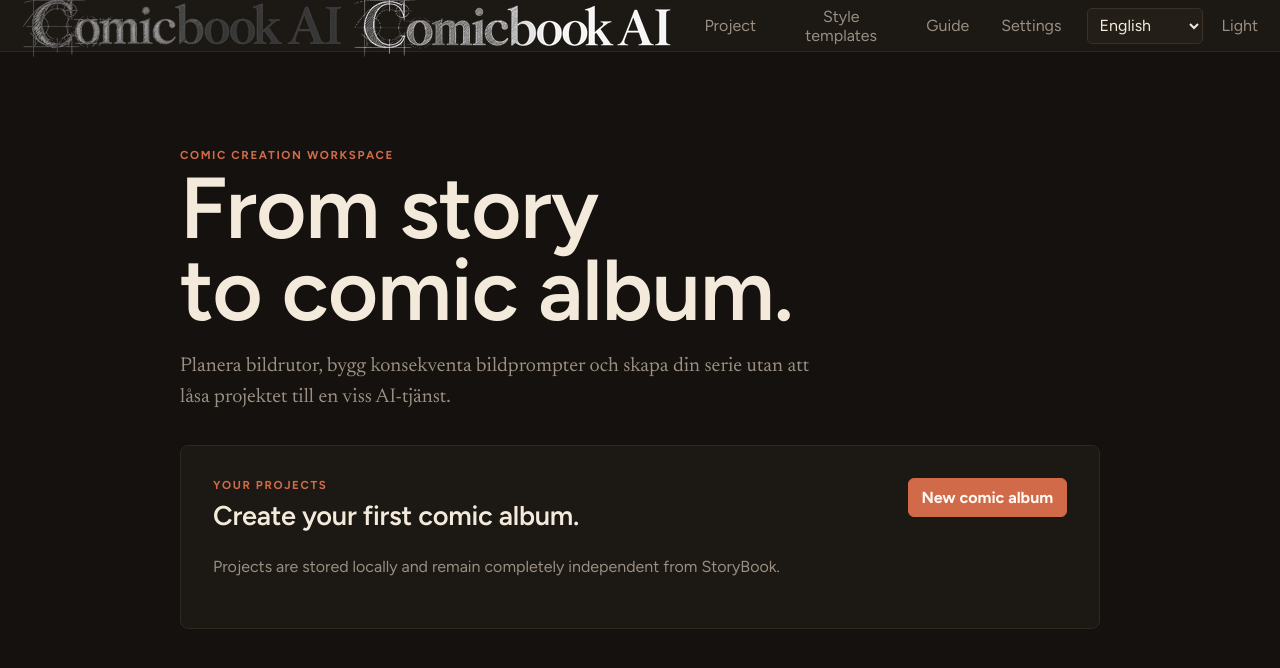
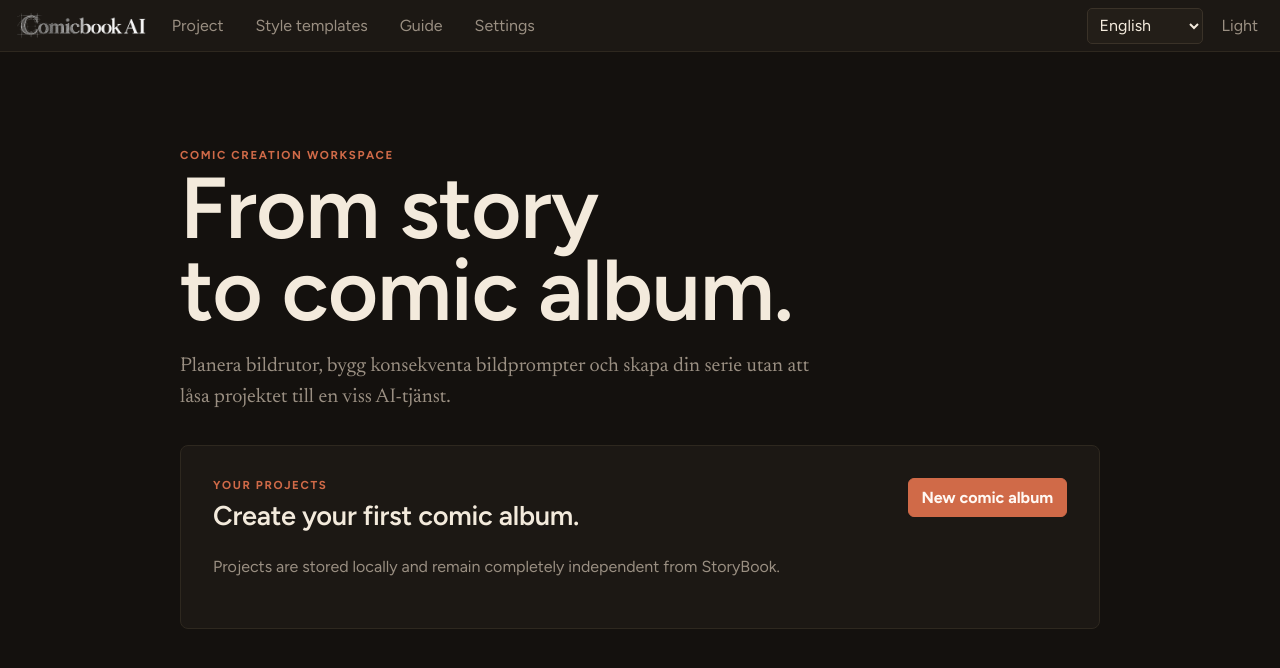
Before and after one commit to kaampi/Comic, a React (Vite) app: page / in a window 1280 px wide. Shown: the top 668 px of the page. Built offline with nearby package versions, Linux system fonts and the light colour scheme.

Commit message:
Match StoryBook logo switching in top bar

```diff
--- a/src/styles.css
+++ b/src/styles.css
@@ -40,23 +40,22 @@ button { color: inherit; }
 .brand {
   display: flex;
   align-items: center;
-  gap: .65rem;
   border: 0;
+  padding: 0;
   background: transparent;
-  font-weight: 700;
   cursor: pointer;
+  line-height: 0;
+  flex: 0 0 auto;
 }
-.brand-mark {
-  display: grid;
-  place-items: center;
-  width: 30px;
-  height: 30px;
-  border: 1px solid var(--ink);
-  border-radius: 7px;
-  color: var(--ink);
-  font-size: .72rem;
-  letter-spacing: .05em;
+.brand-logo {
+  display: block;
+  height: 1.7rem;
+  width: auto;
 }
+.brand-logo-light { display: none; }
+.brand-logo-dark { display: block; }
+[data-theme="light"] .brand-logo-light { display: block; }
+[data-theme="light"] .brand-logo-dark { display: none; }
 .text-button, .home-guide-button {
   border: 0;
   background: transparent;
```
